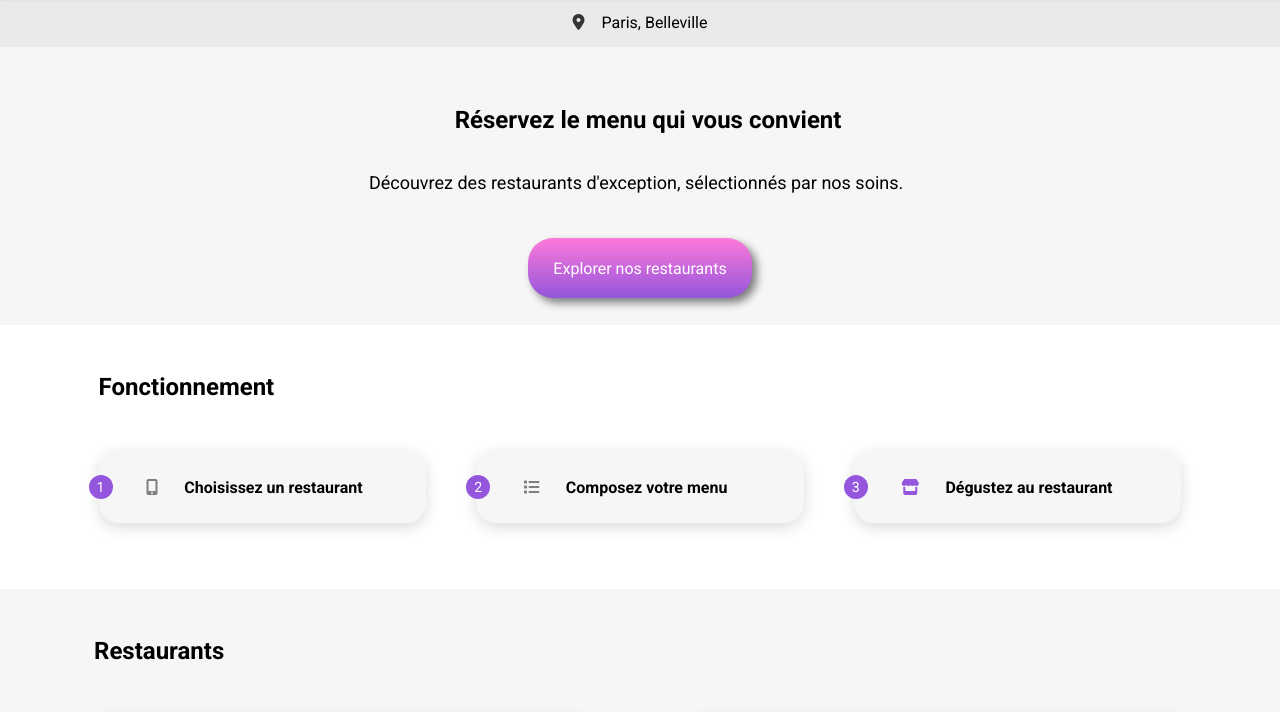
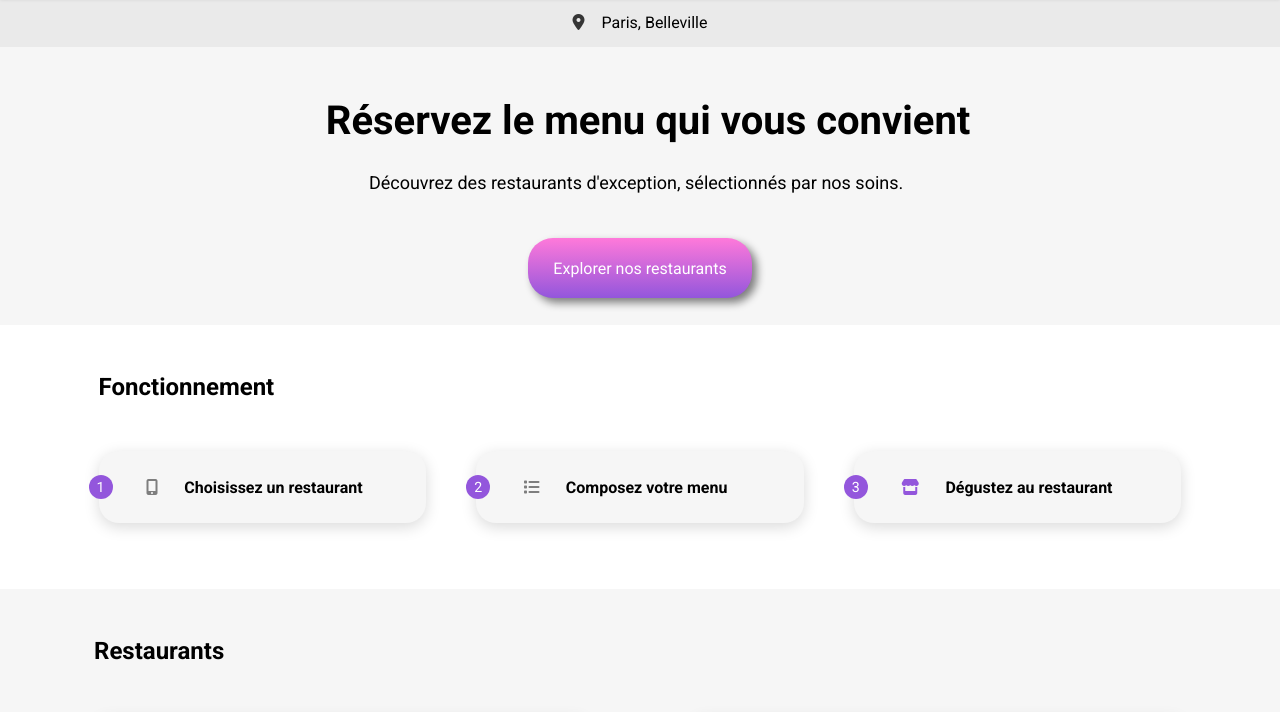
Before and after one commit to Fabrice-Perso/OhMyFood, a website: page index.html in a window 1280 px wide. Shown: the part 66-778 px from the top of the page. Drawn offline with Linux system fonts and the light colour scheme; grey boxes are pictures that could not be loaded; a web font is replaced by a local one.

Commit message:
correction sur le titre page daccueil en responsive

```diff
--- a/sass/main.scss
+++ b/sass/main.scss
@@ -252,6 +252,11 @@ a {
 		margin: 0 auto;
 		max-width:1440px;
 	}
+	.section__reservation {
+		h1 {
+			font-size:2.5rem;
+		}
+	}
 	.section__fonctionnement{
 		.section__fonctionnement__etape {
 			width: 90%;
```
Also changed, not shown: assets/css/main.css.
